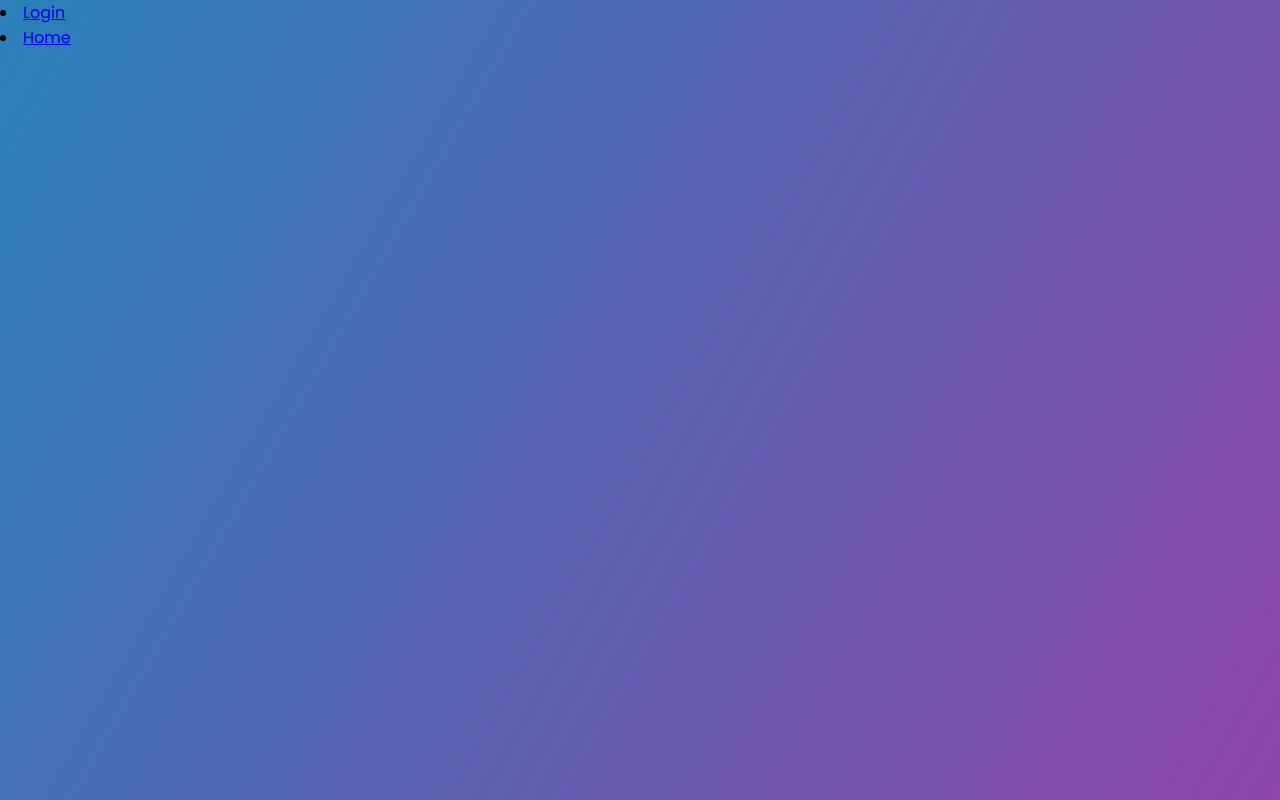
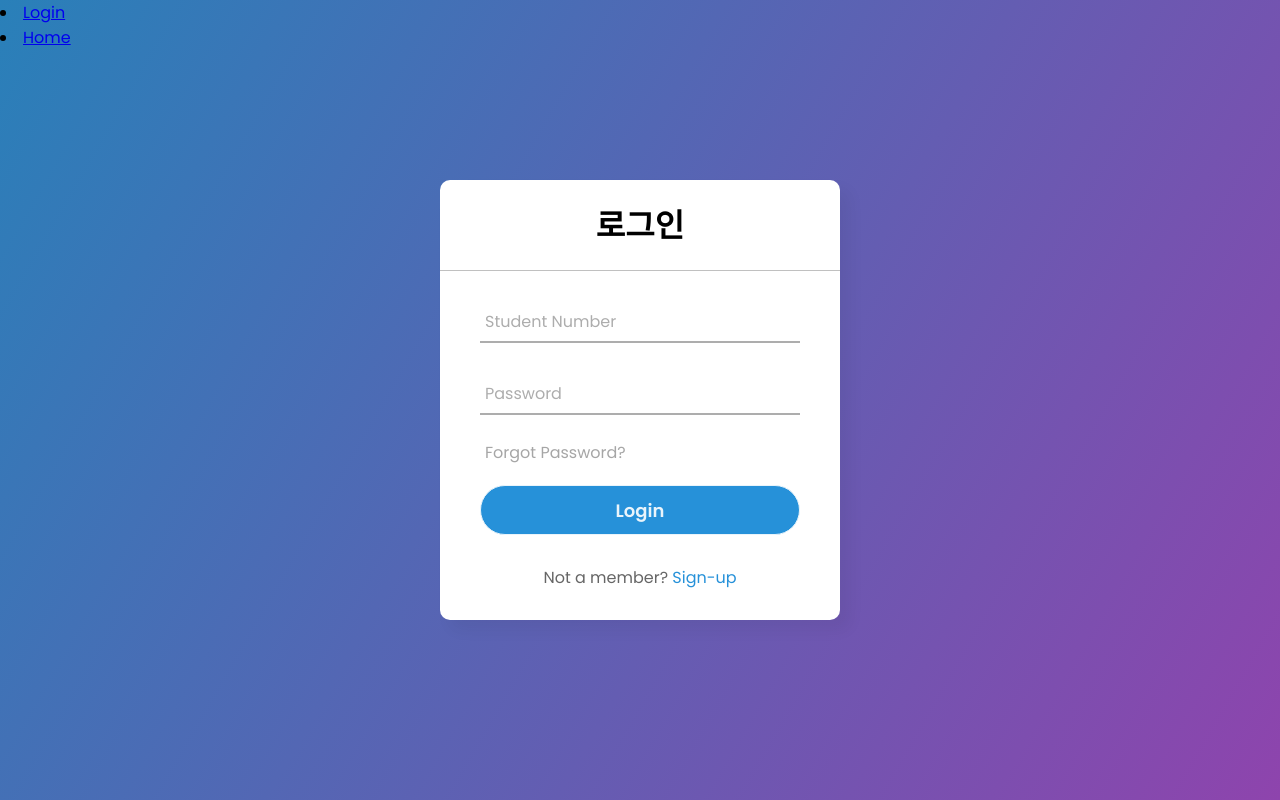
Before and after one commit to GDSCXTAB-HUFSummer-Hackathon/12_HOXYSIMSIMHANLEE-_EatTogether, a React (Create React App) app in the folder front-end/: page / in a window 1280 px wide. Built offline with nearby package versions, Linux system fonts and the light colour scheme.

Commit message:
router 수정

```diff
--- a/front-end/src/App.js
+++ b/front-end/src/App.js
@@ -9,10 +9,9 @@
       <li><Link to="/home">Home</Link></li>
 
       <Routes>
-        <Route path="/" component={<Login />}></Route>
-        <Route path="/home" component={<Home />}></Route>
+        <Route path="/*"  exact={true} element={<Login/>}></Route>
+        <Route path="/home" element={<Home />}></Route>
       </Routes>
-
     </div>
   );
 }
```
Also changed, not shown: front-end/src/index.js (+4 -5 lines).
